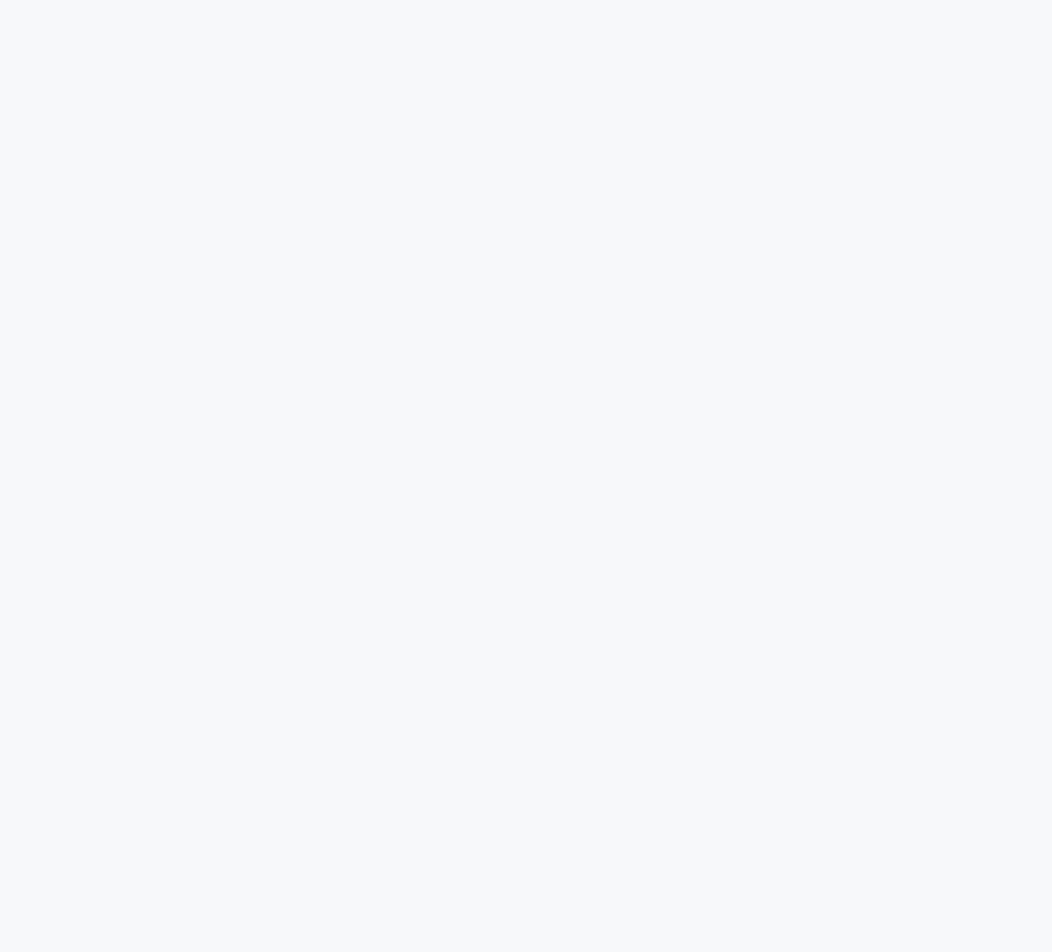
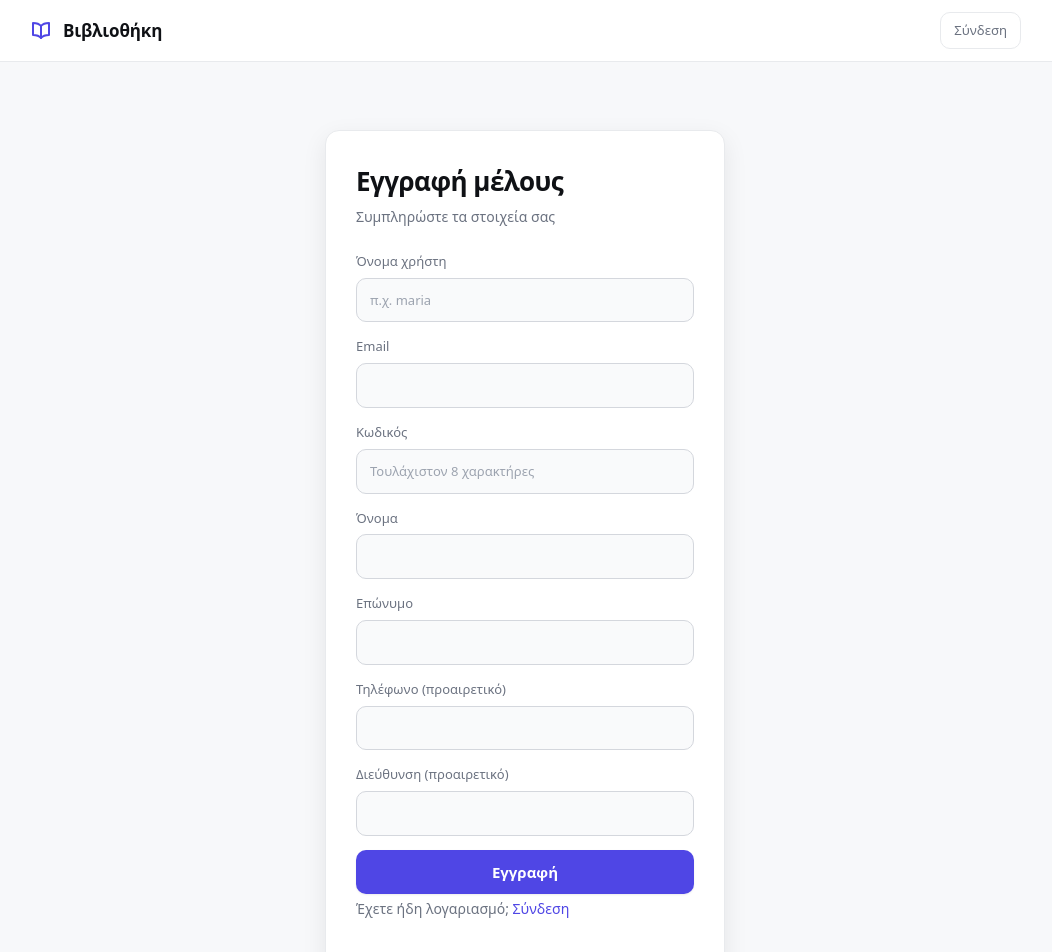
Before and after one commit to ElenaNikolo/library-app, a React (Vite) app in the folder frontend/: page /register in a window 1280 px wide. Before the commit this address had no page. Shown: the top 952 px of the page, without its empty margins (115-1167 px from the left). Before the commit the page ends 800 px from the top, so only its background shows below. Built offline with nearby package versions, Linux system fonts and the light colour scheme.

Commit message:
Εγγραφή νέου μέλους

```diff
--- a/frontend/src/App.jsx
+++ b/frontend/src/App.jsx
@@ -8,6 +8,7 @@ import Catalog from './pages/Catalog'
 import Login from './pages/Login'
 import MyLoans from './pages/MyLoans'
 import MyRequests from './pages/MyRequests'
+import Register from './pages/Register'
 import StaffLoans from './pages/StaffLoans'
 import StaffRequests from './pages/StaffRequests'
 
@@ -20,6 +21,7 @@ export default function App() {
             <Route path="/" element={<Catalog />} />
             <Route path="/books/:id" element={<BookDetail />} />
             <Route path="/login" element={<Login />} />
+            <Route path="/register" element={<Register />} />
             <Route
               path="/loans"
               element={
--- a/frontend/src/api.js
+++ b/frontend/src/api.js
@@ -24,7 +24,9 @@ export async function request(path, options = {}) {
 
   if (!response.ok) {
     const body = await response.json().catch(() => ({}))
-    const error = new Error(body.detail || 'Κάτι πήγε στραβά')
+    // Στα 422 το detail είναι λίστα σφαλμάτων validation, όχι κείμενο.
+    const detail = typeof body.detail === 'string' ? body.detail : ''
+    const error = new Error(detail || 'Κάτι πήγε στραβά')
     error.status = response.status
     throw error
   }
--- a/frontend/src/pages/Login.jsx
+++ b/frontend/src/pages/Login.jsx
@@ -1,5 +1,5 @@
 import { useState } from 'react'
-import { useNavigate } from 'react-router-dom'
+import { Link, useLocation, useNavigate } from 'react-router-dom'
 
 import { useAuth } from '../AuthContext'
 
@@ -14,6 +14,7 @@ const DEMO_ACCOUNTS = [
 export default function Login() {
   const { login } = useAuth()
   const navigate = useNavigate()
+  const location = useLocation()
 
   const [username, setUsername] = useState('')
   const [password, setPassword] = useState('')
@@ -42,6 +43,10 @@ export default function Login() {
       <form className="auth-card" onSubmit={handleSubmit}>
         <h2>Σύνδεση</h2>
         <p className="subtitle">Εισάγετε τα στοιχεία του λογαριασμού σας</p>
+
+        {location.state?.registered && (
+          <p className="badge">Η εγγραφή ολοκληρώθηκε. Συνδεθείτε με τα στοιχεία σας.</p>
+        )}
 
         {error && <p className="error">{error}</p>}
 
@@ -78,6 +83,10 @@ export default function Login() {
             ))}
           </div>
         </div>
+
+        <p className="subtitle">
+          Δεν έχετε λογαριασμό; <Link to="/register">Εγγραφή</Link>
+        </p>
       </form>
     </div>
   )
--- /dev/null
+++ b/frontend/src/pages/Register.jsx
@@ -0,0 +1,144 @@
+import { useState } from 'react'
+import { Link, useNavigate } from 'react-router-dom'
+
+import { request } from '../api'
+
+const EMPTY_FORM = {
+  username: '',
+  email: '',
+  password: '',
+  first_name: '',
+  last_name: '',
+  phone: '',
+  address: '',
+}
+
+export default function Register() {
+  const navigate = useNavigate()
+
+  const [form, setForm] = useState(EMPTY_FORM)
+  const [error, setError] = useState('')
+  const [sending, setSending] = useState(false)
+
+  function update(field, value) {
+    setForm({ ...form, [field]: value })
+  }
+
+  async function handleSubmit(event) {
+    event.preventDefault()
+    setSending(true)
+    setError('')
+
+    try {
+      await request('/api/auth/register', {
+        method: 'POST',
+        headers: { 'Content-Type': 'application/json' },
+        body: JSON.stringify({
+          ...form,
+          // Τα προαιρετικά πεδία πάνε ως null, ώστε να μην αποθηκευτεί κενό κείμενο.
+          phone: form.phone.trim() || null,
+          address: form.address.trim() || null,
+        }),
+      })
+
+      navigate('/login', { state: { registered: true } })
+    } catch (err) {
+      setError(
+        err.status === 422 ? 'Ελέγξτε τα στοιχεία που συμπληρώσατε.' : err.message,
+      )
+      setSending(false)
+    }
+  }
+
+  return (
+    <div className="auth">
+      <form className="auth-card" onSubmit={handleSubmit}>
+        <h2>Εγγραφή μέλους</h2>
+        <p className="subtitle">Συμπληρώστε τα στοιχεία σας</p>
+
+        {error && <p className="error">{error}</p>}
+
+        <label className="field">
+          Όνομα χρήστη
+          <input
+            value={form.username}
+            onChange={(e) => update('username', e.target.value)}
+            placeholder="π.χ. maria"
+            minLength={3}
+            maxLength={50}
+            required
+          />
+        </label>
+
+        <label className="field">
+          Email
+          <input
+            type="email"
+            value={form.email}
+            onChange={(e) => update('email', e.target.value)}
+            maxLength={120}
+            required
+          />
+        </label>
+
+        <label className="field">
+          Κωδικός
+          <input
+            type="password"
+            value={form.password}
+            onChange={(e) => update('password', e.target.value)}
+            placeholder="Τουλάχιστον 8 χαρακτήρες"
+            minLength={8}
+            required
+          />
+        </label>
+
+        <label className="field">
+          Όνομα
+          <input
+            value={form.first_name}
+            onChange={(e) => update('first_name', e.target.value)}
+            maxLength={60}
+            required
+          />
+        </label>
+
+        <label className="field">
+          Επώνυμο
+          <input
+            value={form.last_name}
+            onChange={(e) => update('last_name', e.target.value)}
+            maxLength={60}
+            required
+          />
+        </label>
+
+        <label className="field">
+          Τηλέφωνο (προαιρετικό)
+          <input
+            value={form.phone}
+            onChange={(e) => update('phone', e.target.value)}
+            maxLength={20}
+          />
+        </label>
+
+        <label className="field">
+          Διεύθυνση (προαιρετικό)
+          <input
+            value={form.address}
+            onChange={(e) => update('address', e.target.value)}
+            maxLength={200}
+          />
+        </label>
+
+        <button type="submit" className="primary" disabled={sending}>
+          {sending ? 'Αποστολή...' : 'Εγγραφή'}
+        </button>
+
+        <p className="subtitle">
+          Έχετε ήδη λογαριασμό; <Link to="/login">Σύνδεση</Link>
+        </p>
+      </form>
+    </div>
+  )
+}
```
